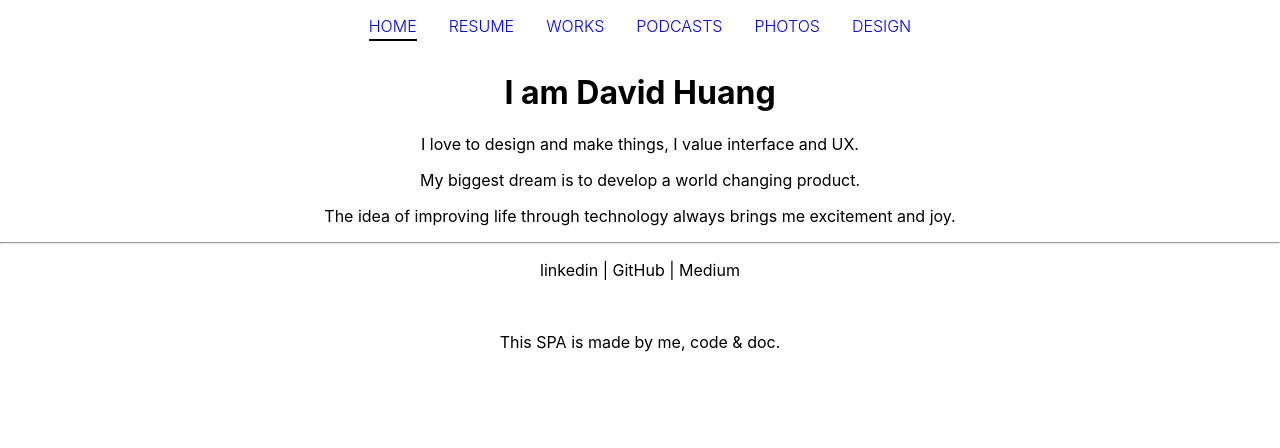
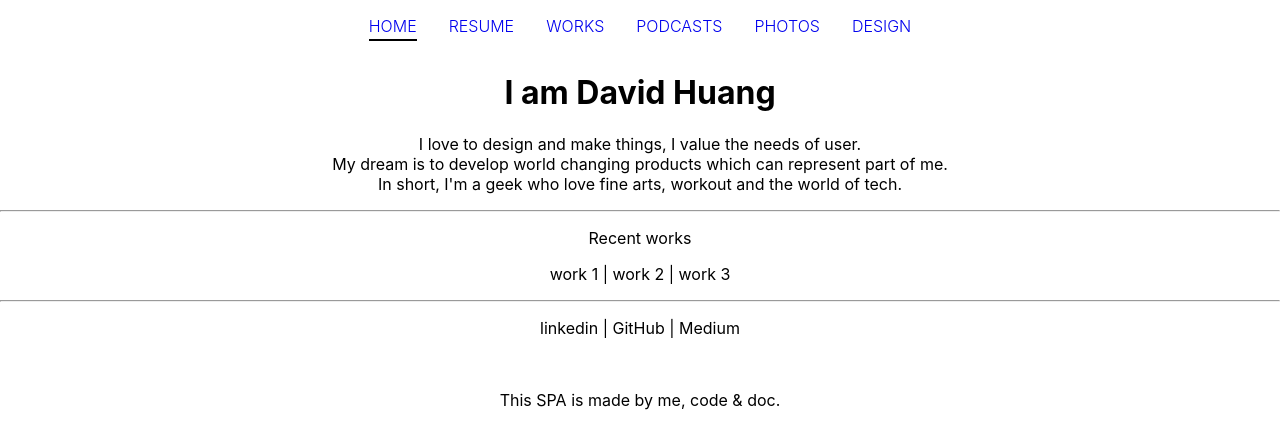
Before and after one commit to sailor95/portfolio-spa-v2, a React (Create React App) app: page / in a window 1280 px wide. Shown: the top 448 px of the page. Built offline with nearby package versions, Linux system fonts and the light colour scheme.

Commit message:
[comp] Add IntroBlock component

```diff
--- /dev/null
+++ b/src/components/ui/intro/IntroBlock.js
@@ -0,0 +1,14 @@
+import React from 'react';
+
+import { introString } from '../../../constants/globalConstants';
+
+const IntroBlock = () => {
+    return (
+        <>
+            <h1>I am David Huang</h1>
+            {introString}
+        </>
+    );
+}
+
+export default IntroBlock;
--- /dev/null
+++ b/src/constants/globalConstants.js
@@ -0,0 +1,4 @@
+import React from 'react';
+export let introString = (<p>I love to design and make things, I value the needs of user. <br />
+    My dream is to develop world changing products which can represent part of me. <br />
+    In short, I'm a geek who love fine arts, workout and the world of tech.</p>);
--- a/src/containers/navbar/home/HomePage.js
+++ b/src/containers/navbar/home/HomePage.js
@@ -1,13 +1,15 @@
 import React from 'react';
+
+import IntroBlock from '../../../components/ui/intro/IntroBlock';
 
 class HomePage extends React.Component {
     render() {
         return (
             <div>
-                <h1>I am David Huang</h1>
-                <p>I love to design and make things, I value interface and UX.</p>
-                <p>My biggest dream is to develop a world changing product.</p>
-                <p>The idea of improving life through technology always brings me excitement and joy.</p>
+                <IntroBlock />
+                <hr />
+                <p>Recent works</p>
+                <p>work 1 | work 2 | work 3</p>
                 <hr />
                 <p>linkedin | GitHub | Medium</p>
                 <br />
```
